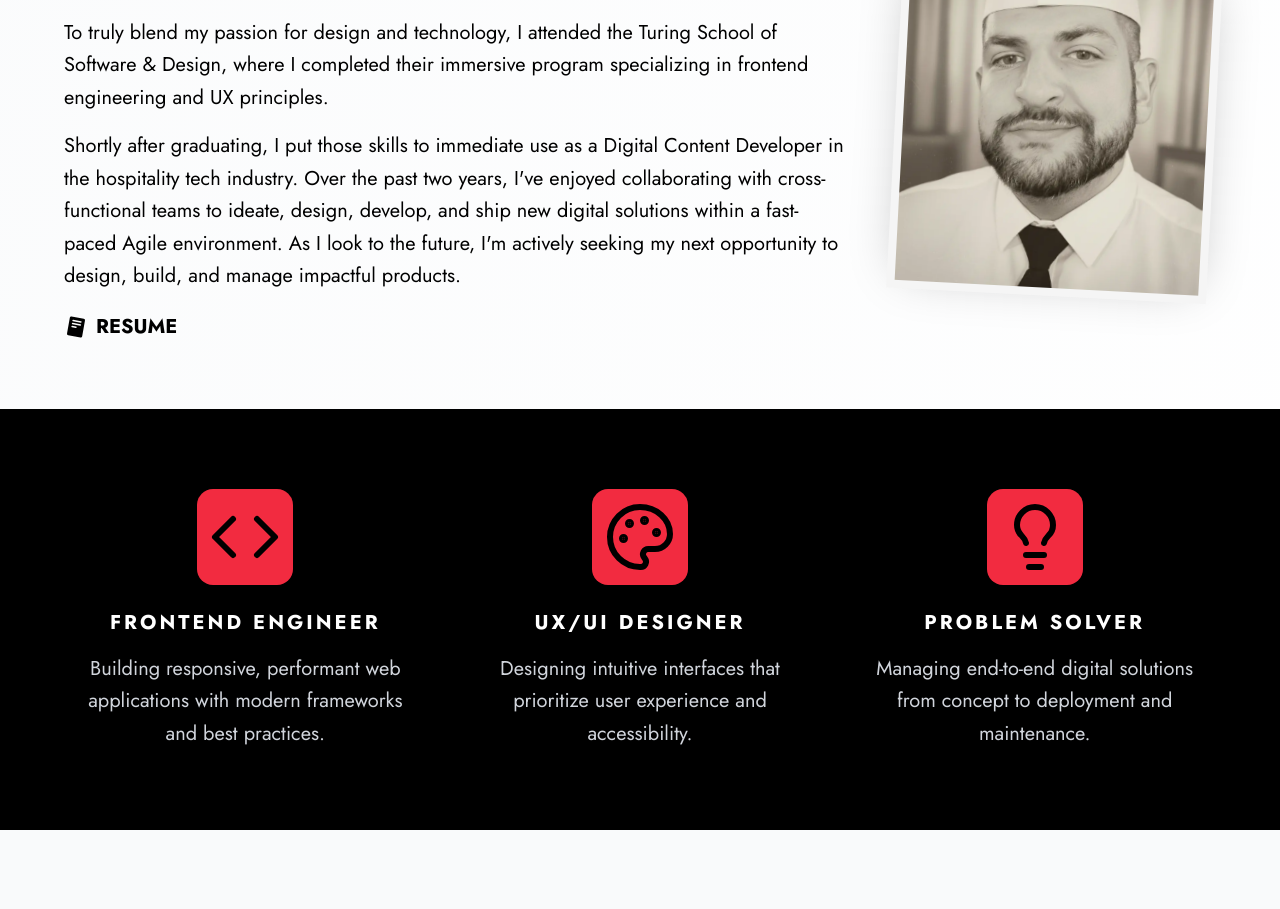
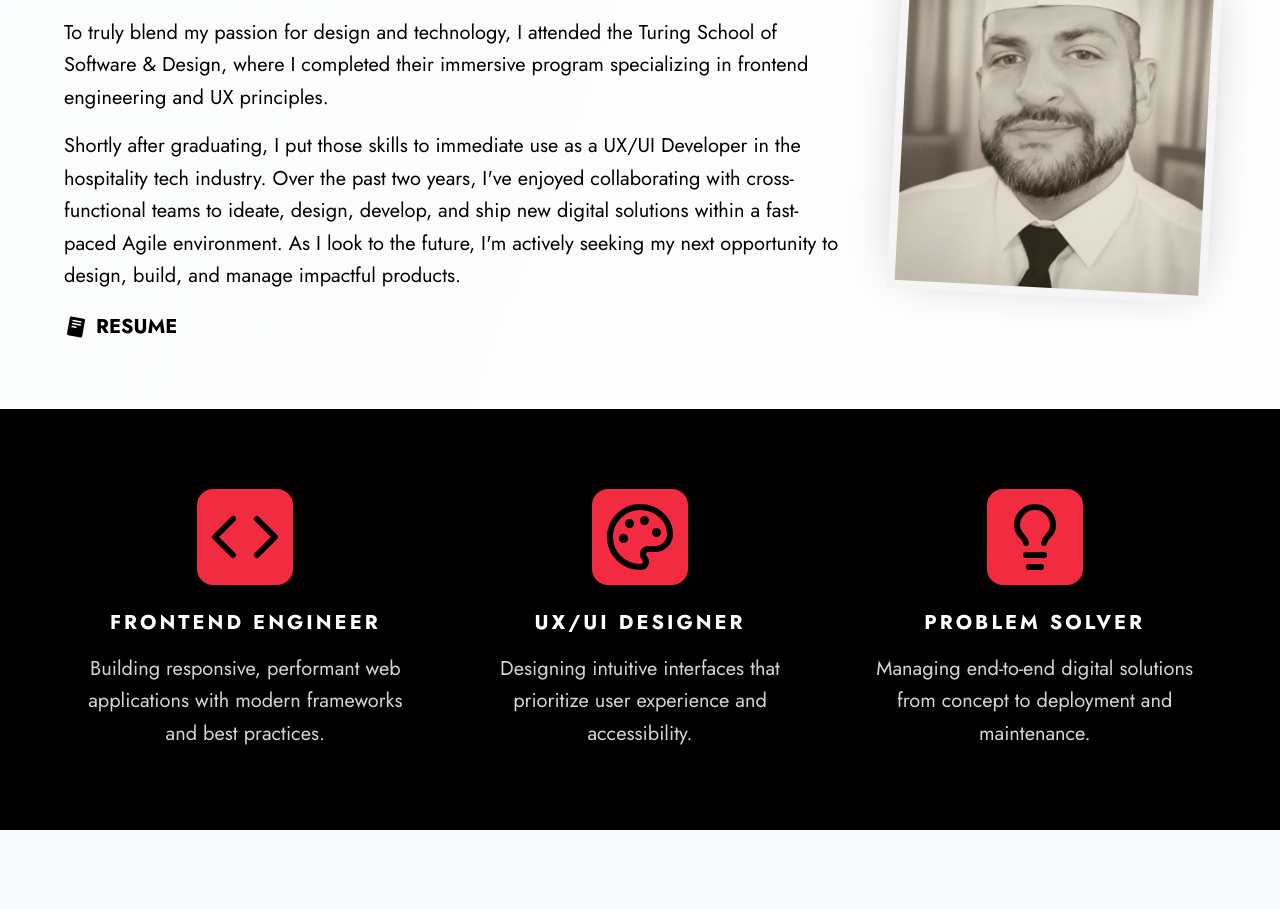
Before and after one commit to jsahim/portfolio, a React (Vite) app: page / in a window 1280 px wide. Shown: the part 2040-2949 px from the top of the page. Built offline with nearby package versions, Linux system fonts and the light colour scheme; a web font is replaced by a local one.

Commit message:
Update Styles

```diff
--- a/src/components/About.jsx
+++ b/src/components/About.jsx
@@ -57,7 +57,7 @@ const About = ({aboutSection}) => {
               <div className="text-xl text-black space-y-4 leading-relaxed">
                 <p><span className="font-medium">Hi, I'm Jeff Sahim.</span> For my entire career, I've been in client management, focused on delivering digital products. While I enjoyed managing these relationships and projects, I also wanted to contribute more directly to the build process.</p>
                 <p>To truly blend my passion for design and technology, I attended the Turing School of Software & Design, where I completed their immersive program specializing in frontend engineering and UX principles.</p>
-                <p>Shortly after graduating, I put those skills to immediate use as a Digital Content Developer in the hospitality tech industry. Over the past two years, I've enjoyed collaborating with cross-functional teams to ideate, design, develop, and ship new digital solutions within a fast-paced Agile environment. As I look to the future, I'm actively seeking my next opportunity to design, build, and manage impactful products.</p>
+                <p>Shortly after graduating, I put those skills to immediate use as a UX/UI Developer in the hospitality tech industry. Over the past two years, I've enjoyed collaborating with cross-functional teams to ideate, design, develop, and ship new digital solutions within a fast-paced Agile environment. As I look to the future, I'm actively seeking my next opportunity to design, build, and manage impactful products.</p>
                 <a className="animated-link py-1 font-lg flex w-fit group justify-start items-center text-xl font-semibold text-black" href="https://drive.google.com/file/d/1JPlJfU8D1ZaMBcKKfk_yxdlKA4SktTuW/view" target="_blank">
                   <PiReadCvLogoFill className="w-6 h-6" />
                   <span className="ml-2 font-bold">RESUME</span>
```
